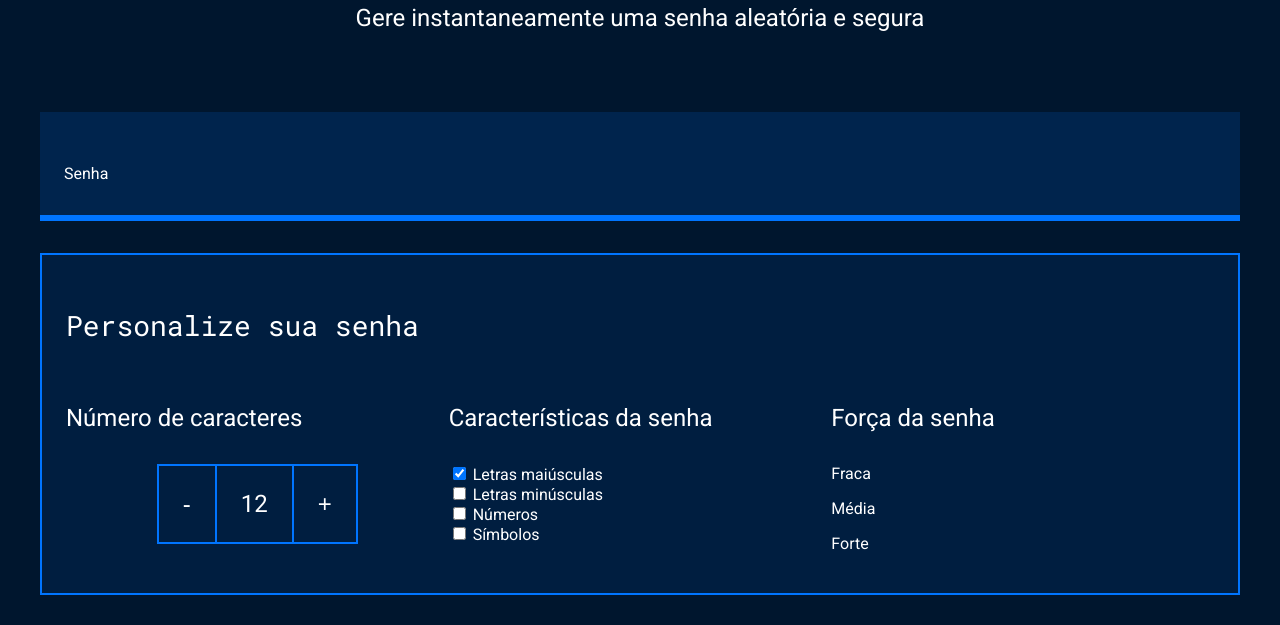
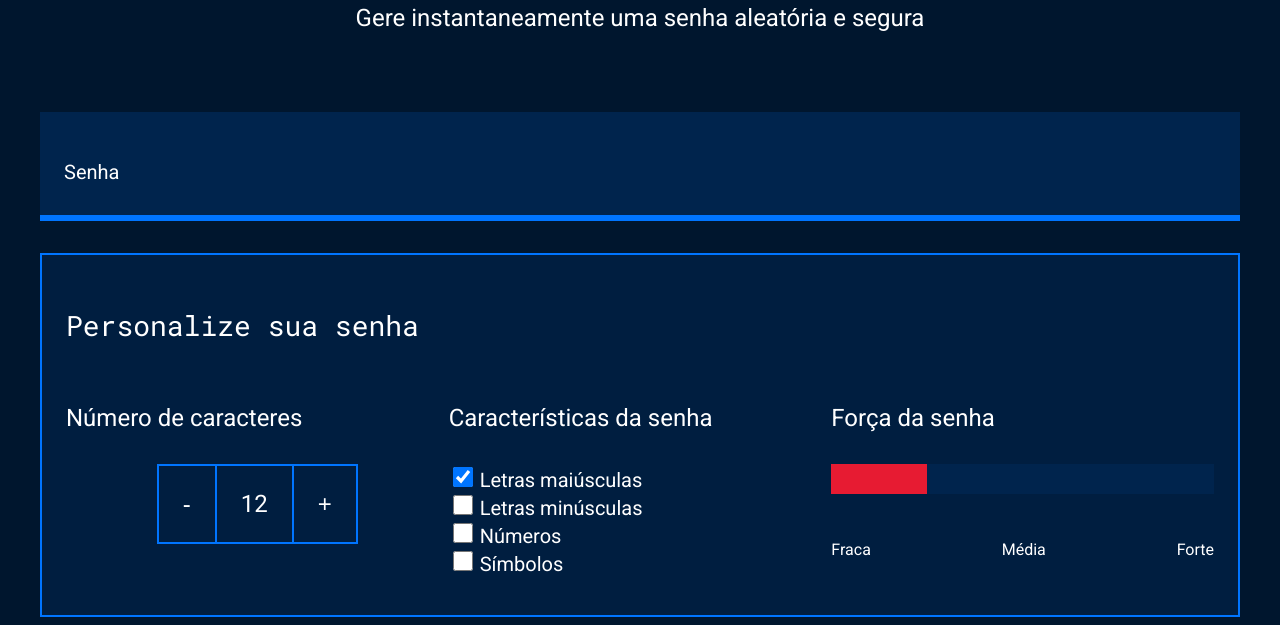
Before and after one commit to jxxhho/vs3, a plain HTML site: page index.html in a window 1280 px wide. Shown: the part 191-816 px from the top of the page. Drawn offline with Linux system fonts and the light colour scheme; a script that the page names is missing.

Commit message:
Update style.css

```diff
--- a/style.css
+++ b/style.css
@@ -108,6 +108,49 @@ body {
     font-size: 24px;
 }
 
+label {
+    font-size: 20px;
+}
+
+.checkbox {
+    width: 20px;
+    height: 20px;
+    cursor: pointer;
+}
+
+.barra {
+    background-color: var(--fundo-senha);
+    height: 30px;
+    width: 100%;
+}
+
+.forca {
+    height: 30px;
+    position: relative;
+    bottom: 30px;
+}
+
+.fraca {
+    width: 25%;
+    background-color: #E71B32;
+}
+
+.media {
+    background-color: #FAF408;
+    width: 50%;
+}
+
+.forte {
+    background-color: #00FF85;
+    width: 100%;
+}
+
+.parametro-senha-textos {
+    display: flex;
+    justify-content: space-between;
+}
+
+
 @media screen and (min-width: 768px) {
     .parametro-coluna__senha {
         flex-direction: row;
```
